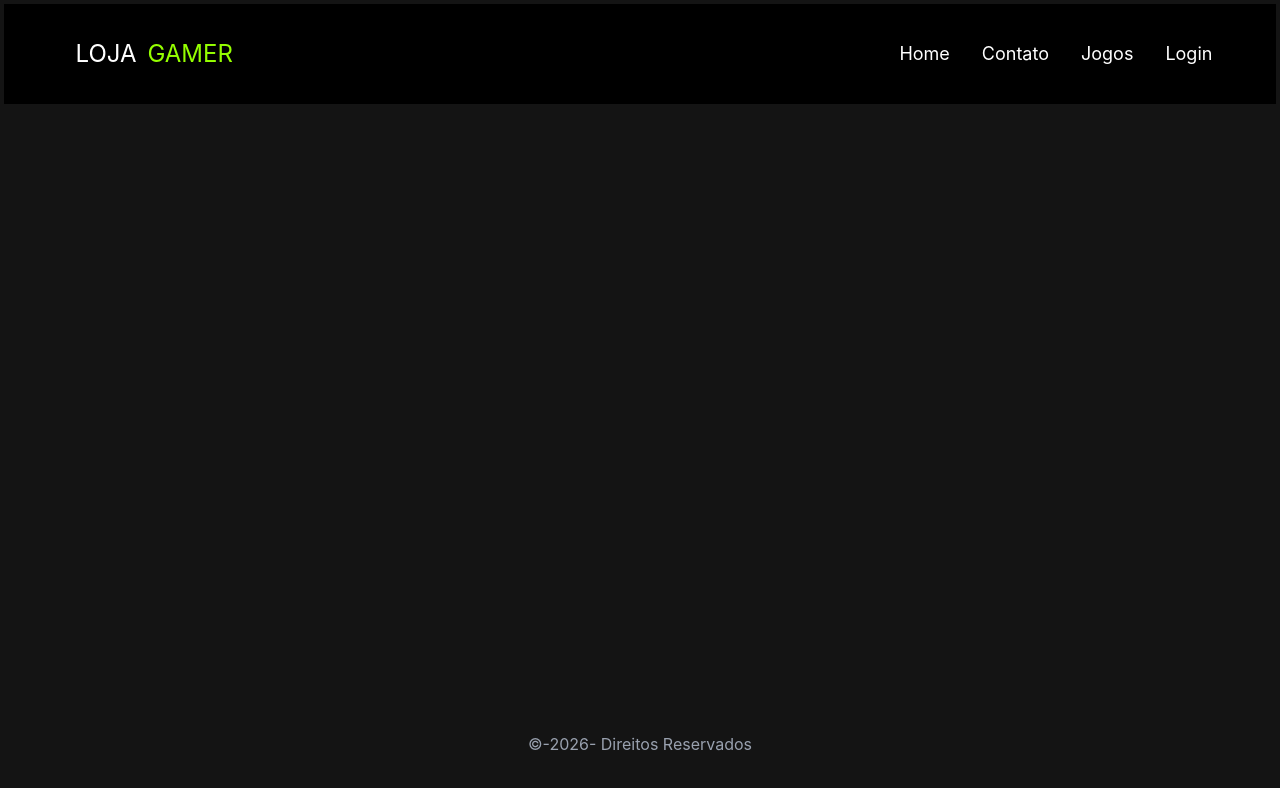
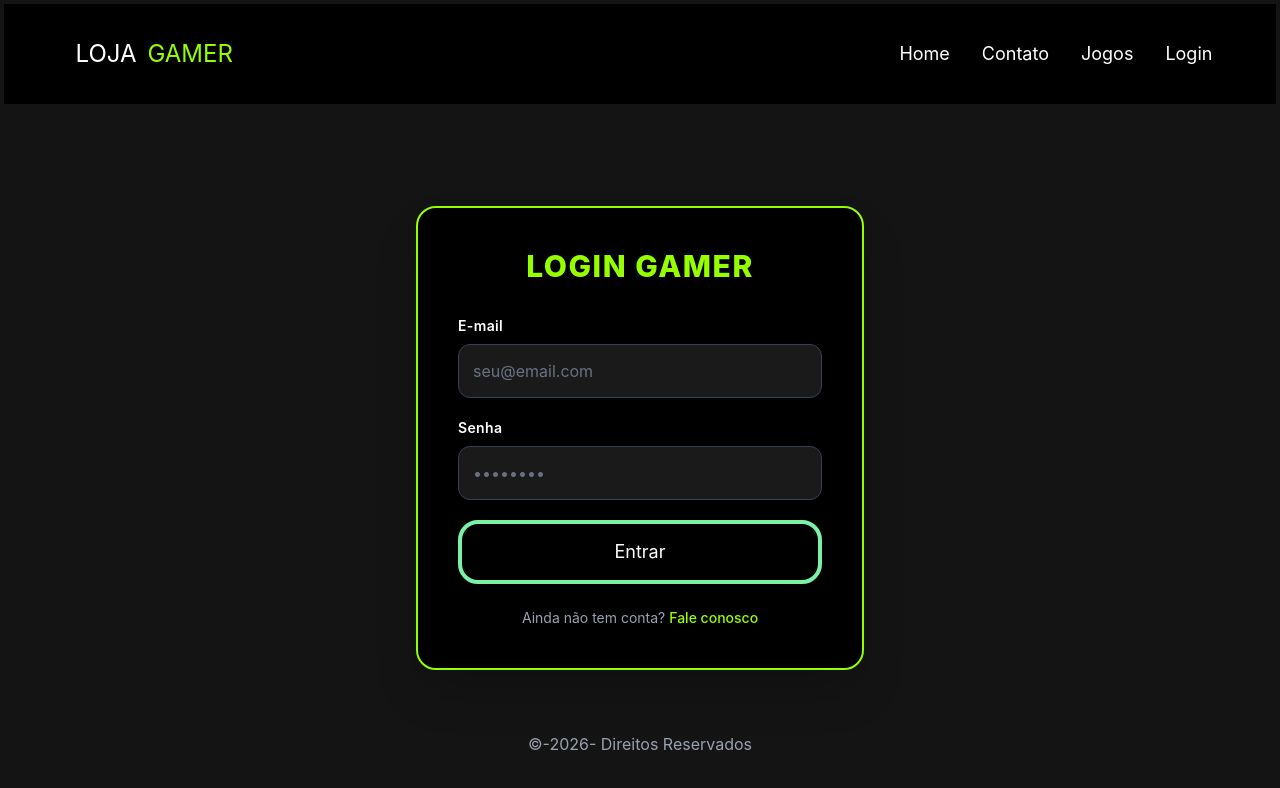
Before and after one commit to tamatayya/LojaGamer, a React (Vite) app: page /login in a window 1280 px wide. Shown: the top 788 px of the page. Built offline with nearby package versions, Linux system fonts and the light colour scheme.

Commit message:
feat: codificando e estilizando Login

```diff
--- a/src/css/style.css
+++ b/src/css/style.css
@@ -22,5 +22,5 @@
 }
 
 .titulo:hover{
-    animation: acender 0.5s forwards
+    animation: acender 0.5s ease;
 }
--- a/src/pages/Login.jsx
+++ b/src/pages/Login.jsx
@@ -1,9 +1,71 @@
+import { useState } from "react"
+import {useNavigate, Link} from "react-router-dom"
 
 const Login = () => {
+
+  //Hook- useState- manipula o estado da váriavel
+  const [email, setEmail]=useState("");
+  const [senha,setSenha]=useState("");
+  //Hook- useNavigate- Navega entre os componentes
+  const navigate = useNavigate();
+
+  //função de login
+  const Login=(e)=>{
+    //Previne que a página regarregue
+    e.preventDefault();
+    alert(`Bem-Vindo(a),${email}`);
+    //Direciona para página Home
+    navigate("/");
+  }
+
   return (
-    <>
+    <main className="grow flex items-center justify-center px-4 mt-20 login" >
+      <div className="bg-black p-8 sm:p-10 rounded-[20px] w-full max-w-md shadow-2xl border-2 border-[#95ff00]">
 
-    </>
+        {/* Título com o mesmo estilo neon do site */}
+        <h2 className="text-2xl sm:text-3xl font-extrabold text-[#95ff00] text-center mb-8 uppercase tracking-wider">
+          Login Gamer
+        </h2>
+
+        <form onSubmit={Login} className="flex flex-col gap-5">
+          <div>
+            <label className="block text-white mb-2 text-sm font-semibold tracking-wide">E-mail</label>
+            <input
+              type="email"
+              required
+              value={email}
+              onChange={(e) => setEmail(e.target.value)}
+              placeholder="seu@email.com"
+              className="w-full p-3.5 rounded-xl bg-[#1a1a1a] text-white border border-gray-700 focus:border-[#95ff00] focus:ring-1 focus:ring-[#95ff00] outline-none transition-all placeholder:text-gray-500"
+            />
+          </div>
+
+          <div>
+            <label className="block text-white mb-2 text-sm font-semibold tracking-wide">Senha</label>
+            <input
+              type="password"
+              required
+              value={senha}
+              onChange={(e) => setSenha(e.target.value)}
+              placeholder="••••••••"
+              className="w-full p-3.5 rounded-xl bg-[#1a1a1a] text-white border border-gray-700 focus:border-[#95ff00] focus:ring-1 focus:ring-[#95ff00] outline-none transition-all placeholder:text-gray-500"
+            />
+          </div>
+
+          {/* Botão com o mesmo gradiente e efeito dos cards */}
+          <button
+            type="submit"
+            className=" border-4 border-green-300 t-2 w-full py-3.5 rounded-[20px] text-white text-lg transition-all duration-300 hover:opacity-90 hover:scale-105 hover:text-white cursor-pointer shadow-lg"
+          >
+            Entrar
+          </button>
+        </form>
+
+        <p className="text-center text-gray-400 mt-6 text-sm">
+          Ainda não tem conta? <Link to="/contato" className="text-[#95ff00] hover:underline font-medium">Fale conosco</Link>
+        </p>
+      </div>
+    </main>
   )
 }
 
```
